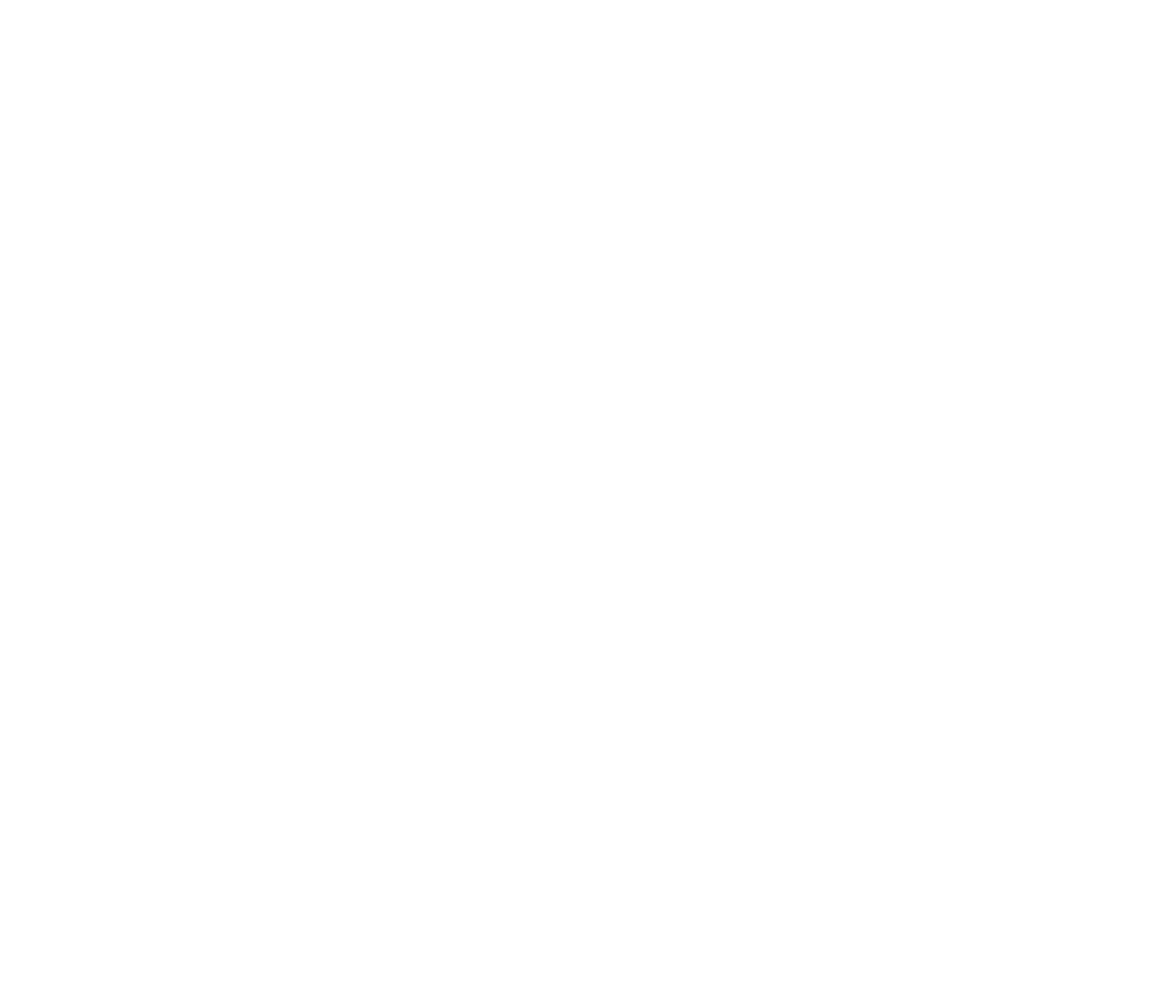
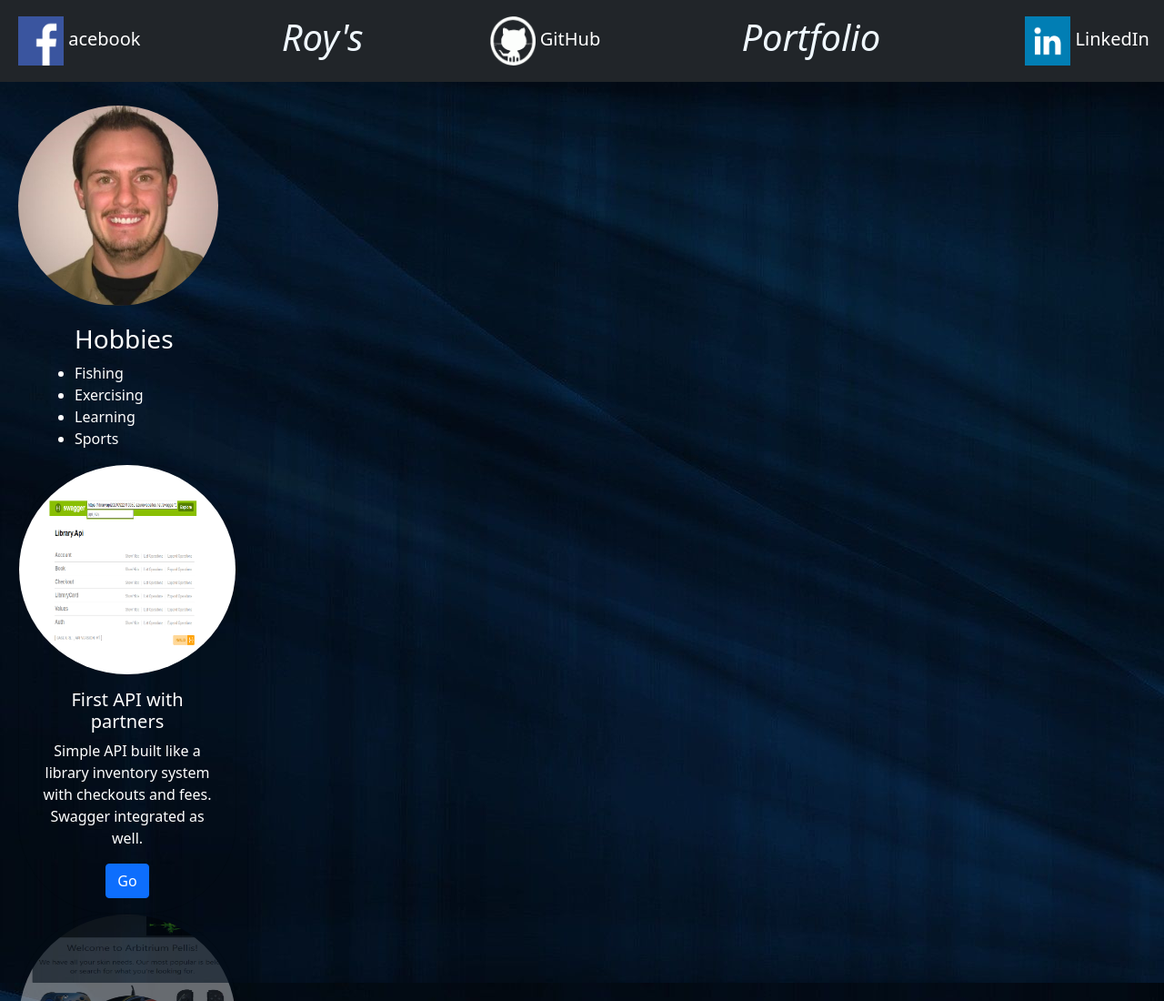
Before and after one commit to RoyDBentz/Portfolio, a plain HTML site: page index.html in a window 1280 px wide. Shown: the top 1100 px of the page at 91% size. Before the commit the page ends 800 px from the top, so only its background shows below. Drawn offline with nearby package versions, Linux system fonts and the light colour scheme.

Commit message:
Still needs a lot of work

```diff
--- a/index.html
+++ b/index.html
@@ -5,8 +5,89 @@
     <meta http-equiv="X-UA-Compatible" content="IE=edge">
     <meta name="viewport" content="width=device-width, initial-scale=1.0">
     <title>Document</title>
+    <link href="https://cdn.jsdelivr.net/npm/bootstrap@5.1.1/dist/css/bootstrap.min.css" rel="stylesheet" integrity="sha384-F3w7mX95PdgyTmZZMECAngseQB83DfGTowi0iMjiWaeVhAn4FJkqJByhZMI3AhiU" crossorigin="anonymous">
+
+    <link rel="stylesheet" href="https://cdn.jsdelivr.net/npm/bootstrap-icons@1.5.0/font/bootstrap-icons.css" integrity="sha384-tKLJeE1ALTUwtXlaGjJYM3sejfssWdAaWR2s97axw4xkiAdMzQjtOjgcyw0Y50KU" crossorigin="anonymous">
+    <link rel="stylesheet" href="/portfolio.css">
 </head>
 <body>
+    <nav class="navbar navbar-dark bg-dark">
+        <nav class="navbar fixed-top navbar-light bg-dark" style="height: 90px;">
+            <a class="navbar-brand" href="https://www.facebook.com/roy.bentz/">
+                <img src="/Assets/facebook icon.png" alt="" width="50" height="54" style="margin-left: 20px;">
+                acebook
+            </a>
+
+            <h1>Roy's</h1>
+
+            <a class="navbar-brand" href="https://github.com/RoyDBentz">
+                <img src="/Assets/github icon.png" alt="" width="50" height="54" style="">
+                GitHub
+            </a>
+
+            <h1>Portfolio</h1>
+
+            <a class="navbar-brand" href="https://www.linkedin.com/in/roy-bentz-5b4234220/">
+                <img src="/Assets/linked in icon.png" alt="" width="50" height="54" style="margin-left: 20px;">
+                LinkedIn
+            </a>
+          </nav>
+      </nav>
+
+      <div class="float-start" style="padding-top: 100px; padding-left: 20px;">
+        <div class="wrapper justify-center" >
+            <div class="mx-auto" style="width: 200px;">
+
+
+    <img src="/Assets/Untitled.jpg" alt="profile image" class="rounded-circle" style="height: 220px; width: 220px">
+
+    <ul style="color: white; margin-left: 15%; margin-top: 10%;">
+        <h3>Hobbies</h3>
+        <li>Fishing</li>
+        <li>Exercising</li>
+        <li>Learning</li>
+        <li>Sports</li>
+    </ul>
+
+      <div class="card" style="width: 15rem; text-align: center; border-radius: 100px; background-color: transparent; color: white;">
+        <img src="/Assets/my first api.png" class="card-img-top" alt="..." style="overflow: hidden; border-radius: 50%; height: 230px;">
+        <div class="card-body">
+          <h5 class="card-title">First API with partners</h5>
+          <p class="card-text">Simple API built like a library inventory system with checkouts and fees. Swagger integrated as well.</p>
+          <a href="https://libraryapi20210922113350.azurewebsites.net/swagger" class="btn btn-primary">Go</a>
+        </div>
+      </div>
+
+      <div class="card" style="width: 15rem; text-align: center; border-radius: 100px; background-color: transparent; color: white;">
+        <img src="/Assets/HTML Store.png" class="card-img-top" alt="..." style="overflow: hidden; border-radius: 50%; height: 230px;">
+        <div class="card-body">
+          <h5 class="card-title">Static HTML Store Front</h5>
+          <p class="card-text">Learning how to make a static store front in HTML.</p>
+          <a href="https://roydbentz.github.io/Store/" class="btn btn-primary">Go</a>
+        </div>
+      </div>
+
+      <div class="card" style="width: 15rem; text-align: center; border-radius: 100px; background-color: transparent; color: white;">
+        <img src="/Assets/mini games.png" class="card-img-top" alt="..." style="overflow: hidden; border-radius: 50%; height: 230px;">
+        <div class="card-body">
+          <h5 class="card-title">MiniGames</h5>
+          <p class="card-text">Learning how to create c# programs to run in terminal.</p>
+          <a href="https://github.com/DuncanSummers/Minigames" class="btn btn-primary">Go</a>
+        </div>
+      </div>
+
+      <div class="card" style="width: 15rem; text-align: center; border-radius: 100px; background-color: transparent; color: white;">
+        <img src="/Assets/html spidey.png" class="card-img-top" alt="..." style="overflow: hidden; border-radius: 50%; height: 220px; width: 230px;">
+        <div class="card-body">
+          <h5 class="card-title">HTML Spidey</h5>
+          <p class="card-text">Learning HTML through drawing with HTML and CSS.</p>
+          <a href="https://codepen.io/roydbentz/pen/XWRBjJr" class="btn btn-primary">Go</a>
+        </div>
+      </div>
+      </div>
+    </div>
+      </div>
+
 
 </body>
 </html>
--- a/portfolio.css
+++ b/portfolio.css
@@ -0,0 +1,10 @@
+body{
+    background-image: url(/Assets/free-hd-background-2.jpg) ;
+}
+
+h1{
+    color: aliceblue;
+    font-style: italic;
+    font-weight: 100;
+
+}
```
Also changed, not shown: Assets/HTML Store.png (added), Assets/Untitled.jpg (added), Assets/facebook icon.png (added), Assets/free-hd-background-2.jpg (added), Assets/github icon.png (added), Assets/html spidey.png (added), Assets/linked in icon.png (added), Assets/mini games.png (added), Assets/my first api.png (added).
